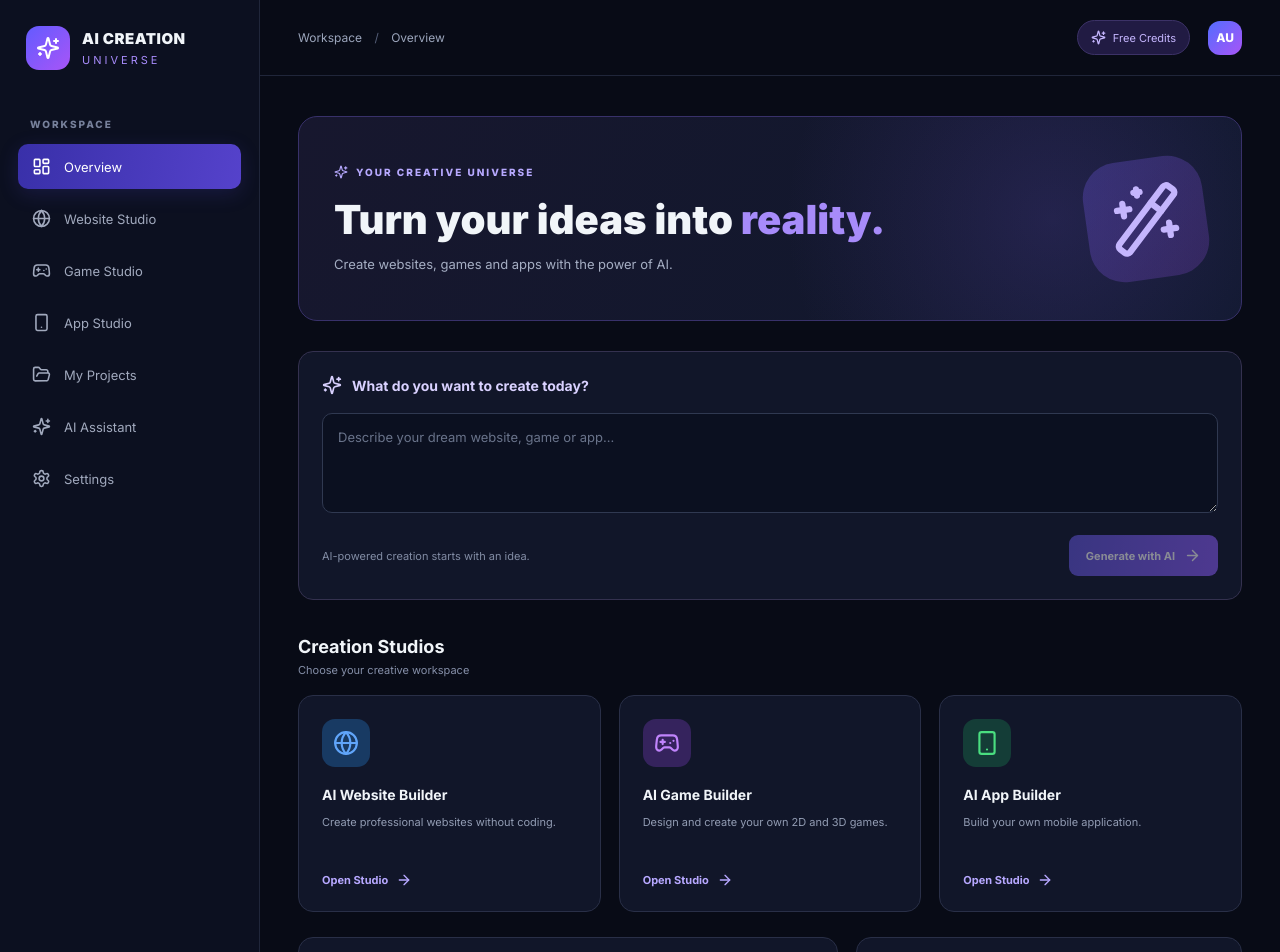
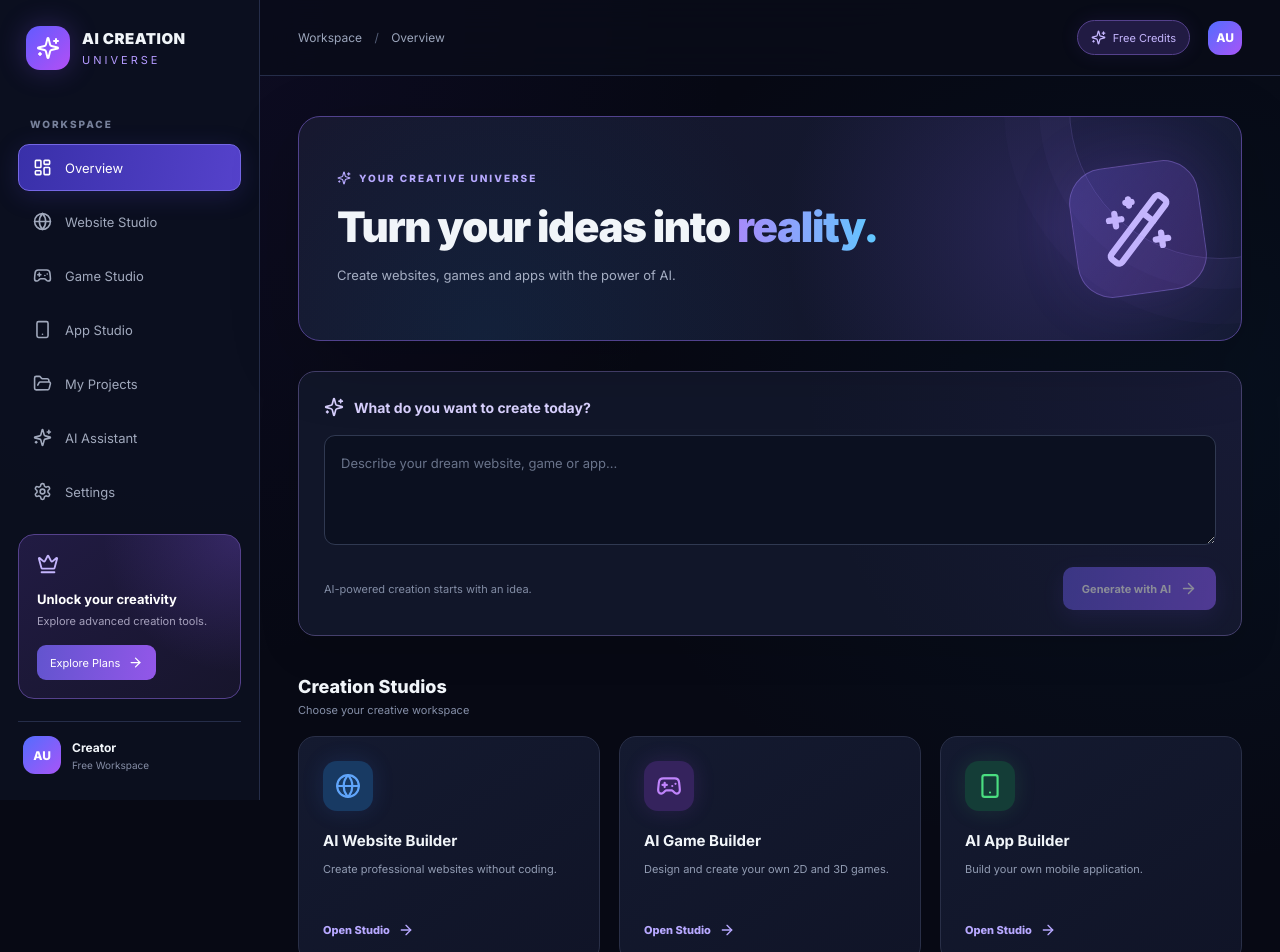
Before and after one commit to bs309796-prog/AI-CREATION-UNIVERSE, a React (Vite) app: page / in a window 1280 px wide. Shown: the top 952 px of the page. Built offline with nearby package versions, Linux system fonts and the light colour scheme.

Commit message:
Upgrade premium AI dashboard design

```diff
--- a/src/style.css
+++ b/src/style.css
@@ -4,9 +4,16 @@
 :root {
   font-family: 'Inter', sans-serif;
   color: #f1f5f9;
-  background: #080b16;
+  background: #070914;
   font-synthesis: none;
   text-rendering: optimizeLegibility;
+  --bg: #070914;
+  --surface: #101427;
+  --surface-light: #171d34;
+  --border: #252d49;
+  --purple: #8b5cf6;
+  --blue: #38bdf8;
+  --text-muted: #9ba6bf;
 }
 
 * {
@@ -15,18 +22,33 @@
   box-sizing: border-box;
 }
 
+html {
+  scroll-behavior: smooth;
+}
+
 body {
   min-width: 320px;
   min-height: 100vh;
-  background: #080b16;
+  background:
+    radial-gradient(ellipse at 15% 0%, #38208024, transparent 35%),
+    radial-gradient(ellipse at 90% 30%, #07598518, transparent 35%),
+    var(--bg);
 }
 
-button, textarea {
+button, textarea, input, select {
   font: inherit;
 }
 
 button {
   cursor: pointer;
+}
+
+button:focus-visible,
+textarea:focus-visible,
+input:focus-visible,
+select:focus-visible {
+  outline: 2px solid var(--blue);
+  outline-offset: 3px;
 }
 
 .app-shell {
@@ -37,12 +59,16 @@ button {
 .sidebar {
   width: 260px;
   min-height: 100vh;
-  background: #0c1020;
-  border-right: 1px solid #20263a;
+  background: rgba(12, 16, 32, .96);
+  border-right: 1px solid var(--border);
   padding: 26px 18px;
   display: flex;
   flex-direction: column;
   flex-shrink: 0;
+  position: sticky;
+  top: 0;
+  height: 100vh;
+  overflow-y: auto;
 }
 
 .brand {
@@ -58,9 +84,10 @@ button {
   height: 44px;
   display: grid;
   place-items: center;
-  border-radius: 13px;
+  border-radius: 14px;
   color: white;
-  background: linear-gradient(135deg,#635bff,#a855f7);
+  background: linear-gradient(135deg, #625bff, #b34ff5);
+  box-shadow: 0 0 28px #8555ff45;
 }
 
 .brand h2 {
@@ -70,7 +97,7 @@ button {
 }
 
 .brand span {
-  color: #a78bfa;
+  color: #b49aff;
   font-size: 11px;
   letter-spacing: 3px;
 }
@@ -95,8 +122,8 @@ button {
   align-items: center;
   gap: 13px;
   padding: 13px 14px;
-  border: 0;
-  border-radius: 10px;
+  border: 1px solid transparent;
+  border-radius: 11px;
   color: #a1a9bd;
   background: transparent;
   text-align: left;
@@ -107,12 +134,15 @@ button {
 .nav-item:hover {
   color: white;
   background: #191f35;
+  border-color: #303958;
+  transform: translateX(3px);
 }
 
 .nav-item.active {
-  background: linear-gradient(100deg,#3930a9,#5542cb);
+  background: linear-gradient(100deg, #3930a9, #5542cb);
   color: white;
-  box-shadow: 0 5px 20px #5145cd30;
+  border-color: #7567e5;
+  box-shadow: 0 5px 24px #5145cd35;
 }
 
 .sidebar-bottom {
@@ -121,9 +151,11 @@ button {
 
 .upgrade-card {
   padding: 18px;
-  border: 1px solid #39315d;
-  border-radius: 14px;
-  background: linear-gradient(145deg,#211b43,#17152c);
+  border: 1px solid #55418c;
+  border-radius: 16px;
+  background:
+    radial-gradient(circle at 100% 0%, #8055e940, transparent 50%),
+    linear-gradient(145deg, #211b43, #17152c);
   margin-bottom: 22px;
   color: #c4b5fd;
 }
@@ -142,15 +174,21 @@ button {
 
 .upgrade-card button {
   margin-top: 14px;
-  padding: 9px 11px;
+  padding: 10px 13px;
   display: flex;
   gap: 8px;
   align-items: center;
   border: 0;
-  border-radius: 8px;
-  background: #6254ce;
+  border-radius: 9px;
+  background: linear-gradient(100deg, #6254ce, #9357e9);
   color: white;
   font-size: 11px;
+  transition: .2s;
+}
+
+.upgrade-card button:hover {
+  filter: brightness(1.2);
+  transform: translateY(-2px);
 }
 
 .user-profile {
@@ -158,7 +196,7 @@ button {
   align-items: center;
   gap: 11px;
   padding: 14px 5px 0;
-  border-top: 1px solid #252b3c;
+  border-top: 1px solid var(--border);
 }
 
 .avatar {
@@ -168,7 +206,7 @@ button {
   display: grid;
   place-items: center;
   border-radius: 12px;
-  background: linear-gradient(135deg,#536dfe,#a855f7);
+  background: linear-gradient(135deg, #536dfe, #a855f7);
   color: white;
   font-size: 12px;
   font-weight: 800;
@@ -197,10 +235,15 @@ button {
 .topbar {
   height: 76px;
   padding: 0 38px;
-  border-bottom: 1px solid #20263a;
+  border-bottom: 1px solid var(--border);
   display: flex;
   justify-content: space-between;
   align-items: center;
+  background: rgba(9, 12, 25, .78);
+  backdrop-filter: blur(18px);
+  position: sticky;
+  top: 0;
+  z-index: 20;
 }
 
 .breadcrumb {
@@ -225,10 +268,11 @@ button {
   gap: 7px;
   color: #c4b5fd;
   background: #211b43;
-  border: 1px solid #3c3267;
+  border: 1px solid #55418c;
   padding: 9px 13px;
   border-radius: 20px;
   font-size: 11px;
+  box-shadow: 0 0 20px #8b5cf618;
 }
 
 .avatar.small {
@@ -241,23 +285,51 @@ button {
 }
 
 .content {
-  max-width: 1400px;
+  max-width: 1500px;
   margin: auto;
   padding: 40px 38px;
+  animation: pageEnter .45s ease both;
+}
+
+@keyframes pageEnter {
+  from {
+    opacity: 0;
+    transform: translateY(8px);
+  }
+  to {
+    opacity: 1;
+    transform: translateY(0);
+  }
 }
 
 .welcome {
-  min-height: 205px;
-  padding: 35px;
+  min-height: 225px;
+  padding: 38px;
   display: flex;
   justify-content: space-between;
   align-items: center;
-  border: 1px solid #38316a;
-  border-radius: 19px;
+  border: 1px solid #51428d;
+  border-radius: 22px;
   overflow: hidden;
+  position: relative;
   background:
-    radial-gradient(circle at 80% 50%,#5541a344,transparent 35%),
-    linear-gradient(120deg,#17172e,#10182d);
+    radial-gradient(circle at 80% 50%, #5541a355, transparent 35%),
+    radial-gradient(circle at 20% 100%, #07598525, transparent 40%),
+    linear-gradient(120deg, #17172e, #10182d);
+  box-shadow: 0 20px 70px #00000030;
+}
+
+.welcome::after {
+  content: "";
+  position: absolute;
+  width: 300px;
+  height: 300px;
+  right: -130px;
+  top: -160px;
+  border: 1px solid #a78bfa30;
+  border-radius: 50%;
+  box-shadow: 0 0 0 30px #a78bfa08, 0 0 0 65px #a78bfa06;
+  pointer-events: none;
 }
 
 .eyebrow {
@@ -271,39 +343,50 @@ button {
 }
 
 .welcome h1 {
-  font-size: clamp(25px,4vw,40px);
+  font-size: clamp(25px, 4vw, 42px);
   line-height: 1.2;
   margin: 17px 0 12px;
   font-weight: 900;
+  letter-spacing: -1.3px;
 }
 
 .welcome h1 span {
   color: #a78bfa;
+  background: linear-gradient(90deg, #a78bfa, #60c8ff);
+  -webkit-background-clip: text;
+  background-clip: text;
+  -webkit-text-fill-color: transparent;
 }
 
 .welcome p {
   color: #a5aec3;
   font-size: 13px;
+  line-height: 1.7;
 }
 
 .welcome-art {
-  width: 120px;
-  height: 120px;
+  width: 130px;
+  height: 130px;
   flex-shrink: 0;
   display: grid;
   place-items: center;
   color: #c4b5fd;
+  border: 1px solid #a78bfa55;
   border-radius: 35px;
-  background: linear-gradient(135deg,#6755d855,#a855f733);
+  background: linear-gradient(135deg, #6755d855, #a855f733);
+  box-shadow: 0 0 60px #8b5cf625;
   transform: rotate(-8deg);
 }
 
 .prompt-box {
   margin-top: 30px;
-  padding: 23px;
-  border-radius: 15px;
-  border: 1px solid #34314f;
-  background: #111629;
+  padding: 25px;
+  border-radius: 17px;
+  border: 1px solid #45406c;
+  background:
+    radial-gradient(circle at 100% 0%, #5141a51a, transparent 45%),
+    #111629;
+  box-shadow: 0 12px 40px #00000022;
 }
 
 .prompt-heading {
@@ -312,24 +395,28 @@ button {
   gap: 10px;
   color: #d9d1ff;
   font-size: 14px;
+  font-weight: 700;
 }
 
 .prompt-box textarea {
   width: 100%;
-  min-height: 100px;
+  min-height: 110px;
   margin: 18px 0;
-  padding: 15px;
+  padding: 16px;
   resize: vertical;
   border: 1px solid #303951;
-  border-radius: 10px;
+  border-radius: 11px;
   outline: none;
   background: #0b1020;
   color: white;
   font-size: 13px;
+  line-height: 1.7;
+  transition: .2s;
 }
 
 .prompt-box textarea:focus {
   border-color: #8172ee;
+  box-shadow: 0 0 0 3px #8172ee1c;
 }
 
 .prompt-box textarea::placeholder {
@@ -354,12 +441,20 @@ button {
   align-items: center;
   gap: 9px;
   border: 0;
-  padding: 12px 17px;
-  border-radius: 9px;
+  padding: 13px 19px;
+  border-radius: 10px;
   color: white;
   font-weight: 700;
   font-size: 11px;
-  background: linear-gradient(100deg,#6255d9,#8b5cf6);
+  background: linear-gradient(100deg, #6255d9, #8b5cf6);
+  box-shadow: 0 7px 22px #7555e638;
+  transition: .2s;
+}
+
+.prompt-footer button:hover,
+.workspace-placeholder button:hover {
+  transform: translateY(-2px);
+  filter: brightness(1.15);
 }
 
 .prompt-footer button:disabled {
@@ -368,12 +463,13 @@ button {
 }
 
 .section-heading {
-  margin: 36px 0 18px;
+  margin: 40px 0 19px;
 }
 
 .section-heading h2,
 .panel h2 {
   font-size: 18px;
+  font-weight: 800;
 }
 
 .section-heading p {
@@ -384,57 +480,79 @@ button {
 
 .studio-grid {
   display: grid;
-  grid-template-columns: repeat(3,minmax(0,1fr));
-  gap: 18px;
+  grid-template-columns: repeat(3, minmax(0, 1fr));
+  gap: 19px;
 }
 
 .studio-card {
-  padding: 23px;
+  padding: 24px;
   border: 1px solid #292f47;
-  border-radius: 15px;
-  background: #111629;
-  transition: .2s;
+  border-radius: 17px;
+  background: linear-gradient(145deg, #141a30, #101427);
+  transition: .25s;
+  position: relative;
+  overflow: hidden;
+}
+
+.studio-card::before {
+  content: "";
+  position: absolute;
+  top: 0;
+  left: 0;
+  width: 100%;
+  height: 2px;
+  background: linear-gradient(90deg, transparent, #8b5cf6, #38bdf8, transparent);
+  opacity: 0;
+  transition: .25s;
 }
 
 .studio-card:hover {
-  transform: translateY(-4px);
+  transform: translateY(-5px);
   border-color: #7565dc;
+  box-shadow: 0 16px 35px #00000035;
+}
+
+.studio-card:hover::before {
+  opacity: 1;
 }
 
 .studio-icon {
-  width: 48px;
-  height: 48px;
-  border-radius: 13px;
+  width: 50px;
+  height: 50px;
+  border-radius: 14px;
   display: grid;
   place-items: center;
-  margin-bottom: 19px;
+  margin-bottom: 20px;
 }
 
 .studio-icon.blue {
   background: #183a63;
   color: #60a5fa;
+  box-shadow: 0 0 22px #3b82f625;
 }
 
 .studio-icon.purple {
   background: #35235d;
   color: #c084fc;
+  box-shadow: 0 0 22px #a855f725;
 }
 
 .studio-icon.green {
   background: #143d37;
   color: #4ade80;
+  box-shadow: 0 0 22px #4ade8020;
 }
 
 .studio-card h3 {
-  font-size: 14px;
+  font-size: 15px;
   margin-bottom: 10px;
 }
 
 .studio-card p {
-  min-height: 39px;
+  min-height: 42px;
   color: #929cb3;
   font-size: 11px;
-  line-height: 1.7;
+  line-height: 1.8;
 }
 
 .studio-card button {
@@ -446,20 +564,26 @@ button {
   align-items: center;
   gap: 8px;
   font-size: 11px;
-  font-weight: 700;
+  font-weight: 800;
+  transition: .2s;
+}
+
+.studio-card button:hover {
+  color: #fff;
+  gap: 13px;
 }
 
 .bottom-grid {
   display: grid;
   grid-template-columns: 1.4fr 1fr;
-  gap: 18px;
-  margin-top: 25px;
+  gap: 19px;
+  margin-top: 27px;
 }
 
 .panel {
   border: 1px solid #292f47;
-  border-radius: 15px;
-  padding: 22px;
+  border-radius: 17px;
+  padding: 23px;
   background: #111629;
 }
 
@@ -477,12 +601,12 @@ button {
 }
 
 .empty-state {
-  min-height: 160px;
+  min-height: 165px;
   display: flex;
   align-items: center;
   justify-content: center;
   flex-direction: column;
-  gap: 10px;
+  gap: 11px;
   color: #69758f;
 }
 
@@ -504,13 +628,19 @@ button {
   display: flex;
   align-items: center;
   gap: 12px;
-  padding: 14px 3px;
+  padding: 15px 3px;
   color: #c8d0e1;
   background: transparent;
   border: 0;
   border-bottom: 1px solid #252d42;
   text-align: left;
   font-size: 12px;
+  transition: .2s;
+}
+
+.quick-panel button:hover {
+  color: #bba8ff;
+  padding-left: 7px;
 }
 
 .quick-panel button svg:last-child {
@@ -536,14 +666,16 @@ button {
 .workspace-placeholder {
   min-height: 350px;
   margin-top: 30px;
-  border: 1px dashed #46406c;
-  border-radius: 18px;
+  border: 1px dashed #62558e;
+  border-radius: 20px;
   display: flex;
   align-items: center;
   justify-content: center;
   flex-direction: column;
   gap: 17px;
-  background: #111629;
+  background:
+    radial-gradient(circle at 50% 0%, #5541a522, transparent 60%),
+    #111629;
   color: #a78bfa;
   text-align: center;
   padding: 25px;
@@ -566,15 +698,16 @@ footer {
   text-align: center;
   color: #67728a;
   font-size: 10px;
+  padding-bottom: 12px;
 }
 
-@media(max-width: 1000px) {
+@media (max-width: 1000px) {
   .sidebar {
     width: 220px;
   }
 
   .studio-grid {
-    grid-template-columns: repeat(2,minmax(0,1fr));
+    grid-template-columns: repeat(2, minmax(0, 1fr));
   }
 
   .content {
@@ -582,7 +715,7 @@ footer {
   }
 }
 
-@media(max-width: 700px) {
+@media (max-width: 700px) {
   .sidebar {
     display: none;
   }
@@ -621,11 +754,13 @@ footer {
   .welcome {
     min-height: 185px;
     padding: 22px;
+    border-radius: 17px;
   }
 
   .welcome-art {
     width: 65px;
     height: 65px;
+    border-radius: 20px;
   }
 
   .welcome-art svg {
@@ -646,6 +781,11 @@ footer {
     flex-direction: column;
   }
 
+  .prompt-footer button {
+    width: 100%;
+    justify-content: center;
+  }
+
   .studio-grid {
     grid-template-columns: 1fr;
   }
@@ -657,9 +797,13 @@ footer {
   .studio-card {
     padding: 20px;
   }
+
+  .panel {
+    padding: 18px;
+  }
 }
 
-@media(max-width: 380px) {
+@media (max-width: 380px) {
   .welcome-art {
     display: none;
   }
@@ -667,4 +811,18 @@ footer {
   .welcome h1 {
     font-size: 26px;
   }
+
+  .top-actions {
+    gap: 5px;
+  }
 }
+
+@media (prefers-reduced-motion: reduce) {
+  *,
+  *::before,
+  *::after {
+    scroll-behavior: auto !important;
+    animation-duration: .01ms !important;
+    transition-duration: .01ms !important;
+  }
+}
```
